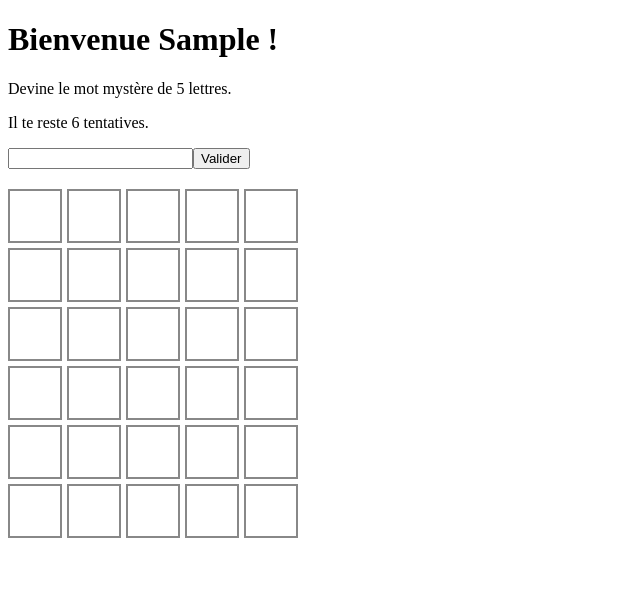
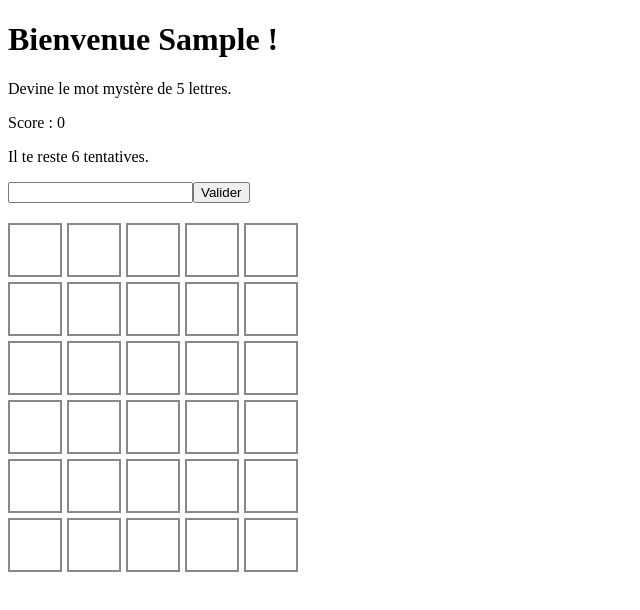
Before and after one commit to imdadbouraima/mot_mystere, a React (Vite) app: page / in a window 1280 px wide. Both pictures are taken after typing "Sample" into the empty fields and a click on the button "Lancer la partie". Shown: the top 610 px of the page, without its empty margins (0-640 px from the left). Built offline with nearby package versions, Linux system fonts and the light colour scheme.

Commit message:
Terminer le palier 1 du jeu Mot Mystère

```diff
--- a/src/Jeu.jsx
+++ b/src/Jeu.jsx
@@ -1,8 +1,10 @@
 import { useState, useEffect } from "react";
+
 
 function comparerMots(motMystere, proposition) {
   const couleurs = Array(5).fill("gris");
   const lettresRestantes = motMystere.split("");
+
 
   // 1. Repérer les lettres bien placées
   for (let i = 0; i < 5; i++) {
@@ -34,6 +36,7 @@ const [motMystere, setMotMystere] = useState("");
 const [tentatives, setTentatives] = useState([]);
 const [termine, setTermine] = useState(false);
 const [message, setMessage] = useState("");
+  const [score, setScore] = useState(0);
 useEffect(() => {
   fetch("/mots_solutions.json")
     .then((reponse) => reponse.json())
@@ -42,22 +45,66 @@ const indexAleatoire = Math.floor(Math.random() * listeMots.length);
 setMotMystere(listeMots[indexAleatoire]);    });
 }, []);
 
+function recommencer() {
+  setMot("");
+  setTentatives([]);
+  setTermine(false);
+  setMessage("");
+  setScore(0);
+
+  fetch("/mots_solutions.json")
+    .then((reponse) => reponse.json())
+    .then((listeMots) => {
+      const indexAleatoire = Math.floor(
+        Math.random() * listeMots.length
+      );
+      setMotMystere(listeMots[indexAleatoire]);
+    });
+}
+
   return (
     <>
       <h1>Bienvenue {pseudo} !</h1>
 
       <p>Devine le mot mystère de 5 lettres.</p>
+      <p>Score : {score}</p>
 
-      <p>Il te reste 6 tentatives.</p>
-      <form  onSubmit={(e) => {
+
+<p>Il te reste {6 - tentatives.length} tentatives.</p>
+
+{message && <p>{message}</p>}      <form
+onSubmit={(e) => {
   e.preventDefault();
 
+  if (termine || !motMystere) {
+    return;
+  }
+
   const proposition = mot.toUpperCase();
-const couleurs = comparerMots(motMystere.toUpperCase(), proposition);
+  const couleurs = comparerMots(motMystere.toUpperCase(), proposition);
 
-setTentatives([...tentatives, { mot: proposition, couleurs }]);
-setMot("");
-}}>
+  const nouvellesTentatives = [
+    ...tentatives,
+    { mot: proposition, couleurs }
+  ];
+
+  setTentatives(nouvellesTentatives);
+  setMot("");
+
+  if (proposition === motMystere.toUpperCase()) {
+    const points = 7 - nouvellesTentatives.length;
+    setScore(score + points);
+    setMessage(`Bravo ! Tu gagnes ${points} points !`);
+    setTermine(true);
+  } else if (nouvellesTentatives.length === 6) {
+    setMessage(`Perdu ! Le mot mystère était ${motMystere.toUpperCase()}.`);
+    setTermine(true);
+  }
+}}
+>
+
+
+
   <input
     type="text"
     value={mot}
@@ -65,10 +112,20 @@ setMot("");
     maxLength={5}
     minLength={5}
     required
+    disabled={termine}
   />
+  <button type="submit" disabled={termine}>
+  Valider
+</button>
+</form>
 
-  <button type="submit">Valider</button>
-</form>
+
+{termine && (
+  <button type="button" onClick={recommencer}>
+    Recommencer
+  </button>
+
+)}
 
       <div className="grille">
   {Array.from({ length: 6 }, (_, ligne) => (
```
